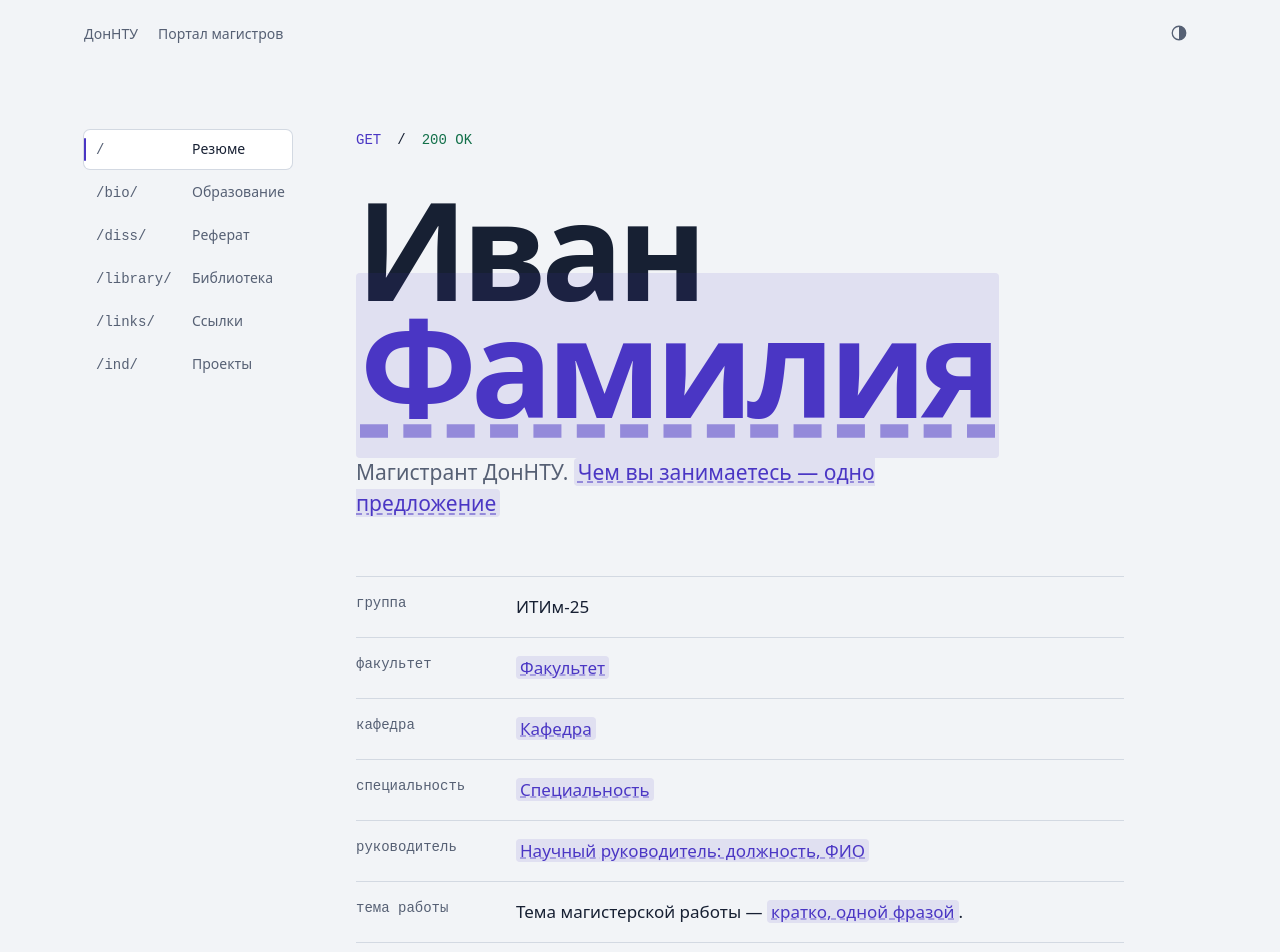
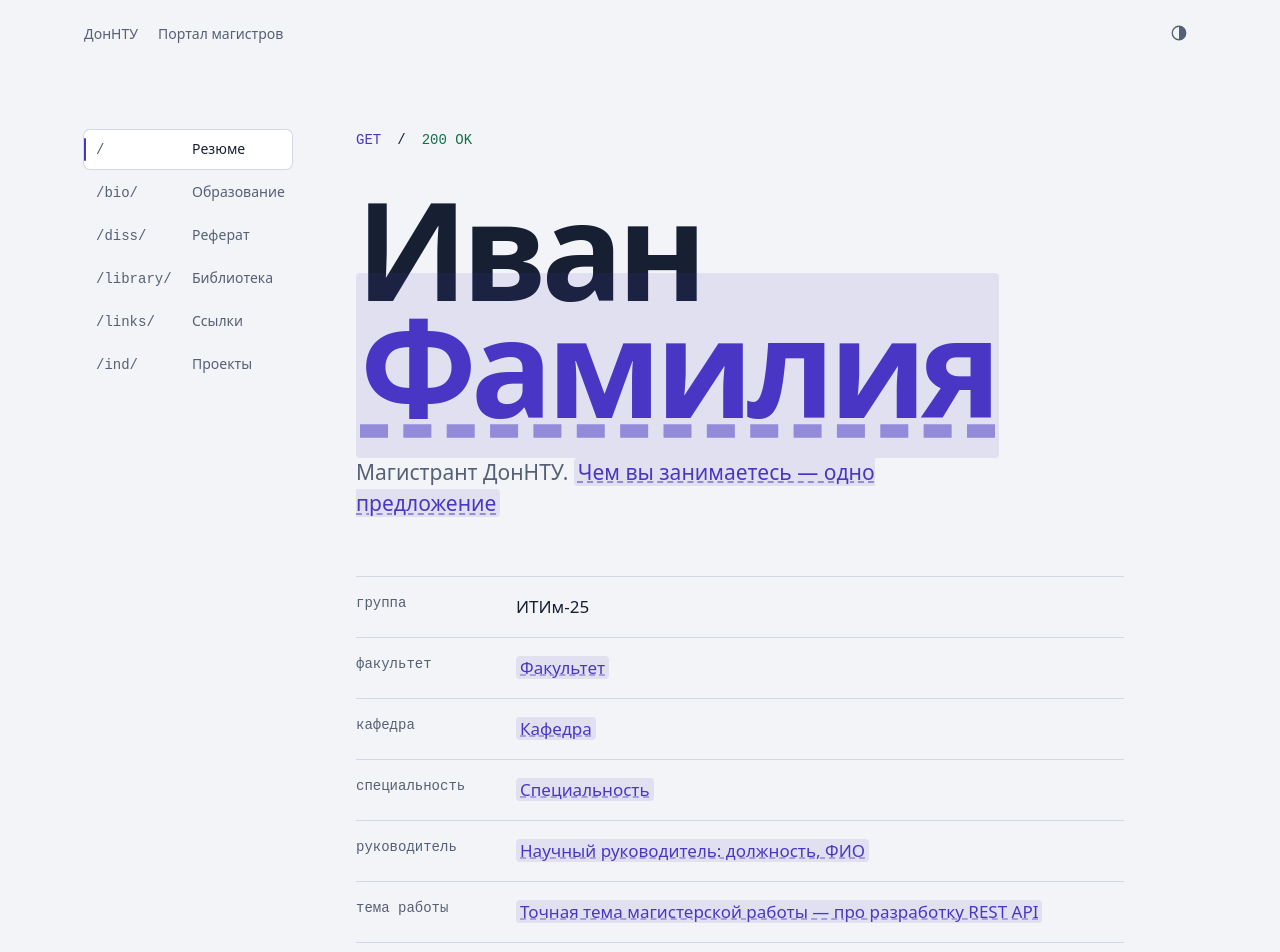
Before and after one commit to lavet13/portfolio, a React (Vite) app: page / in a window 1280 px wide. Shown: the top 952 px of the page. Built offline with nearby package versions, Linux system fonts and the light colour scheme.

Commit message:
The thesis summary goes in the home description, not in person.thesis

```diff
--- a/src/content/site.ts
+++ b/src/content/site.ts
@@ -18,7 +18,7 @@ export const person = {
   department: "[[Кафедра]]",
   specialty: "[[Специальность]]",
   supervisor: "[[Научный руководитель: должность, ФИО]]",
-  thesis: about.thesisSummary,
+  thesis: "[[Точная тема магистерской работы — про разработку REST API]]",
   github: "https://github.com/lavet13",
 };
 
@@ -31,7 +31,7 @@ export const pages = {
     endpoint: "/",
     label: "Резюме",
     title: `${shortName} — магистр ${person.universityShort}`,
-    description: `Магистр ${person.universityShort}, группа ${person.group}. Тема магистерской работы — разработка REST API на примере сервиса отслеживания грузов. Резюме, реферат, библиотека и проекты.`,
+    description: `Магистр ${person.universityShort}, группа ${person.group}. ${about.thesisSummary} Резюме, реферат, библиотека и проекты.`,
   },
   "/bio/": {
     endpoint: "/bio/",
@@ -49,13 +49,15 @@ export const pages = {
     endpoint: "/library/",
     label: "Библиотека",
     title: `Библиотека — ${shortName}`,
-    description: "Статьи и публикации по теме магистерской работы: проектирование REST API, HTTP, миграция legacy-систем.",
+    description:
+      "Статьи и публикации по теме магистерской работы: проектирование REST API, HTTP, миграция legacy-систем.",
   },
   "/links/": {
     endpoint: "/links/",
     label: "Ссылки",
     title: `Ссылки — ${shortName}`,
-    description: "Спецификации, документация и ресурсы по теме REST API и HTTP.",
+    description:
+      "Спецификации, документация и ресурсы по теме REST API и HTTP.",
   },
   "/ind/": {
     endpoint: "/ind/",
```
